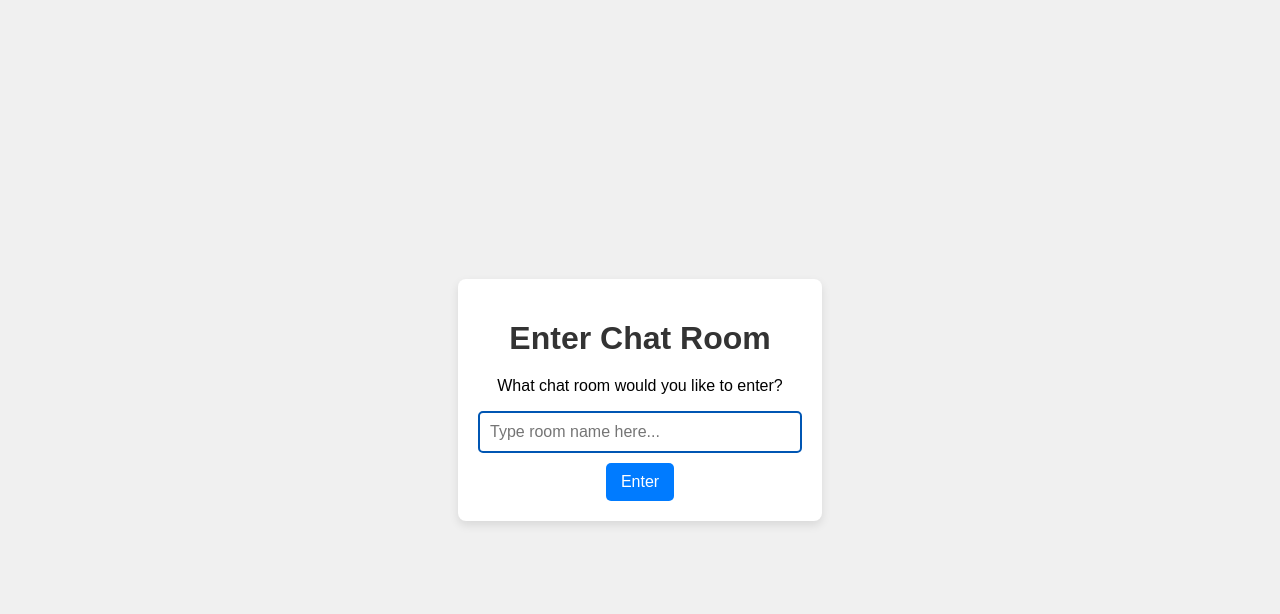
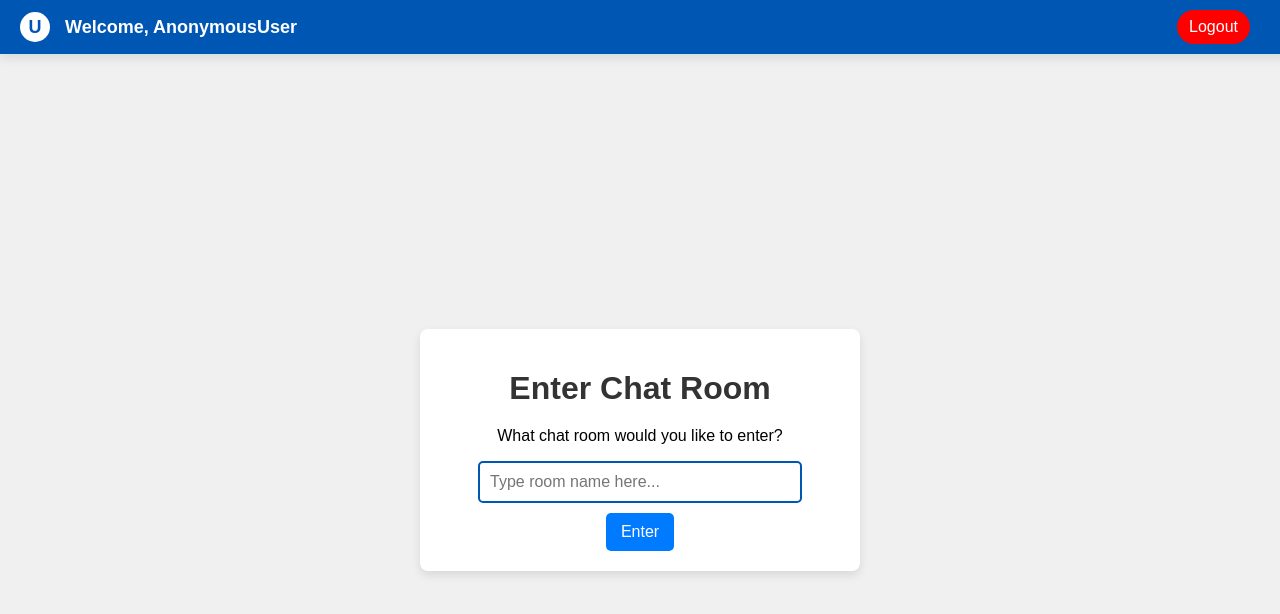
Before and after one commit to vijaygoyal009/Chat-Appliation-, a Django app: page /chat/index/ in a window 1280 px wide. Shown: the top 614 px of the page. Run offline with Django 5.2, Linux system fonts and the light colour scheme.

Commit message:
complete all basic functionality

```diff
--- a/chat_project/chat/templates/chat/index.html
+++ b/chat_project/chat/templates/chat/index.html
@@ -15,12 +15,63 @@
             height: 100vh;
             margin: 0;
         }
+        .header {
+            width: 100%;
+            display: flex;
+            justify-content: space-between;
+            align-items: center;
+            padding: 10px 20px;
+            background-color: #0056b3;
+            color: white;
+            position: fixed;
+            top: 0;
+            left: 0;
+            box-shadow: 0 4px 10px rgba(0, 0, 0, 0.1);
+            z-index: 1000;
+        }
+        .header-content {
+            display: flex;
+            align-items: center;
+            gap: 15px;
+        }
+        .user-icon {
+            width: 30px;
+            height: 30px;
+            background-color: white;
+            border-radius: 50%;
+            display: flex;
+            align-items: center;
+            justify-content: center;
+            font-size: 18px;
+            color: #0056b3;
+            font-weight: bold;
+        }
+        .welcome-text {
+            font-size: 18px;
+            font-weight: bold;
+        }
+        .logout-button {
+            padding: 8px 12px;
+            background-color: red;
+            color: white;
+            border: none;
+            border-radius: 20px;
+            cursor: pointer;
+            font-size: 16px;
+            transition: background-color 0.3s ease;
+            margin-right: 50px; /* Adjusted margin */
+
+        }
+        .logout-button:hover {
+            background-color: #cc0000;
+        }
         h1 {
             color: #333;
             margin-bottom: 20px;
         }
         input[type="text"] {
-            width: 300px;
+            width: 80%; /* Responsive width */
+            max-width: 300px; /* Maximum width on larger screens */
             padding: 10px;
             border: 2px solid #007BFF;
             border-radius: 5px;
@@ -51,10 +102,45 @@
             padding: 20px;
             border-radius: 8px;
             box-shadow: 0 4px 10px rgba(0, 0, 0, 0.1);
+            margin-top: 100px; /* Adjust to make space for the header */
+            width: 90%;
+            max-width: 400px;
+        }
+
+        /* Media Query for smaller screens */
+        @media (max-width: 600px) {
+            .welcome-text {
+                font-size: 16px;
+            }
+            .logout-button {
+                font-size: 14px;
+                padding: 6px 10px;
+            }
+            h1 {
+                font-size: 22px;
+            }
+            input[type="text"], input[type="button"] {
+                font-size: 14px;
+                padding: 8px 12px;
+            }
+            .container {
+                padding: 15px;
+                margin-top: 80px;
+            }
         }
     </style>
 </head>
 <body>
+    <!-- Welcome and Logout Section -->
+    <div class="header">
+        <div class="header-content">
+            <div class="user-icon">U</div> <!-- User Icon -->
+            <div class="welcome-text">Welcome, <span id="username">Username</span></div>
+        </div>
+        <button class="logout-button" onclick="window.location.href='{% url 'Logout' %}'">Logout</button>
+    </div>
+
+    <!-- Main Chat Room Section -->
     <div class="container">
         <h1>Enter Chat Room</h1>
         <p>What chat room would you like to enter?</p>
@@ -63,19 +149,24 @@
     </div>
 
     <script>
+        // Set the username dynamically if it's available from the server
+        const username = "{{request.user}}"; // Replace this with dynamic data from your server if available
+        document.getElementById('username').textContent = username;
+
+        // Handle room enter on button click or Enter key
         document.querySelector('#room-name-input').focus();
         document.querySelector('#room-name-input').onkeyup = function(e) {
-            if (e.key === 'Enter') {  // enter, return
+            if (e.key === 'Enter') {
                 document.querySelector('#room-name-submit').click();
             }
         };
 
         document.querySelector('#room-name-submit').onclick = function(e) {
             var roomName = document.querySelector('#room-name-input').value;
-            if (roomName) {  // Check if room name is not empty
+            if (roomName) {
                 window.location.pathname = '/chat/' + roomName + '/';
             } else {
-                alert('Please enter a room name.');  // Alert if input is empty
+                alert('Please enter a room name.');
             }
         };
     </script>
--- a/chat_project/chat/views.py
+++ b/chat_project/chat/views.py
@@ -27,8 +27,6 @@ def register(request):
 
 
 
-# views.py
-
 def user_login(request):
     if request.method == 'POST':
         form = AuthenticationForm(request, data=request.POST)
```
Also changed, not shown: chat_project/chat/consumers.py (+1 -62 lines), chat_project/chat/models.py (+0 -11 lines), chat_project/db.sqlite3.
